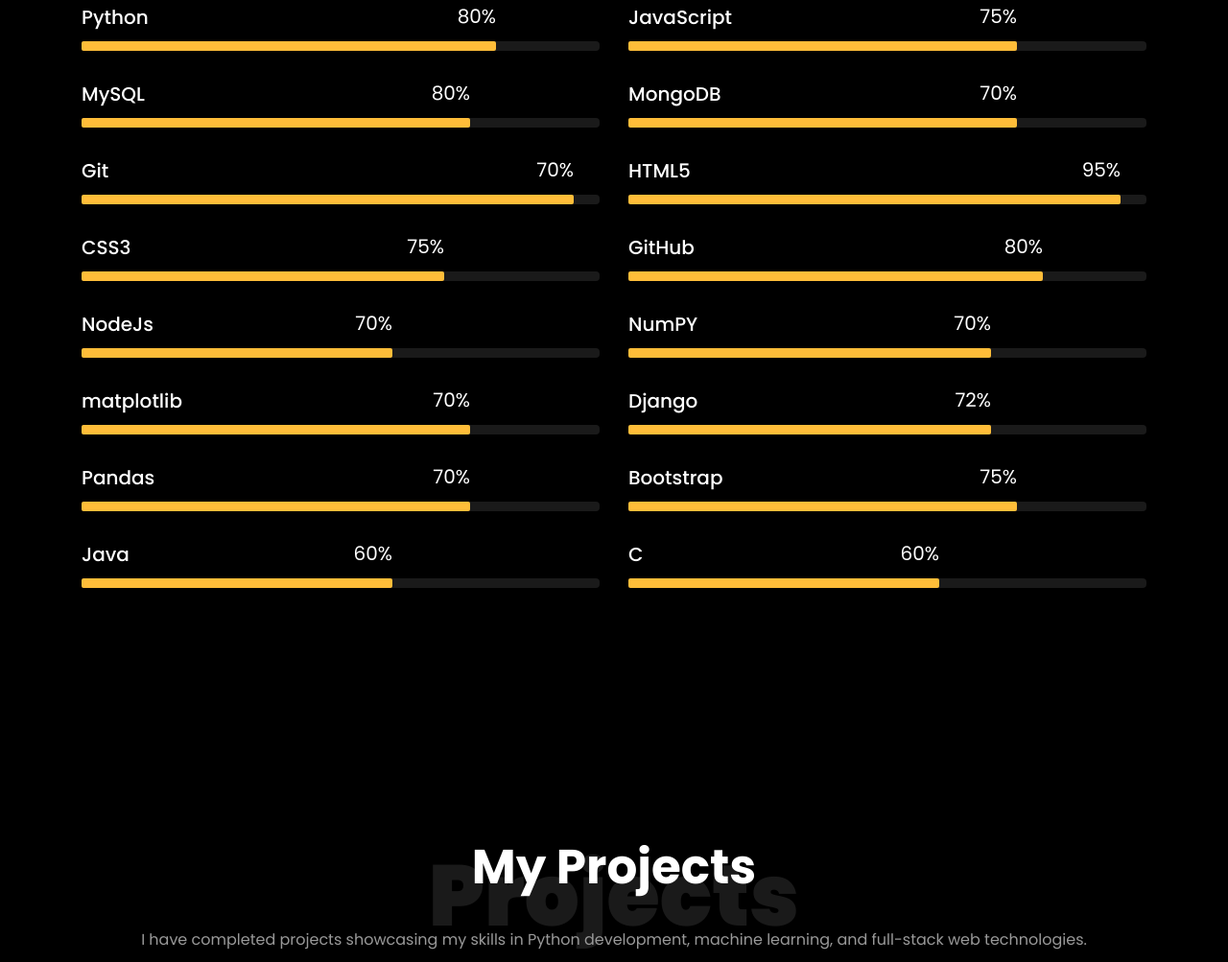
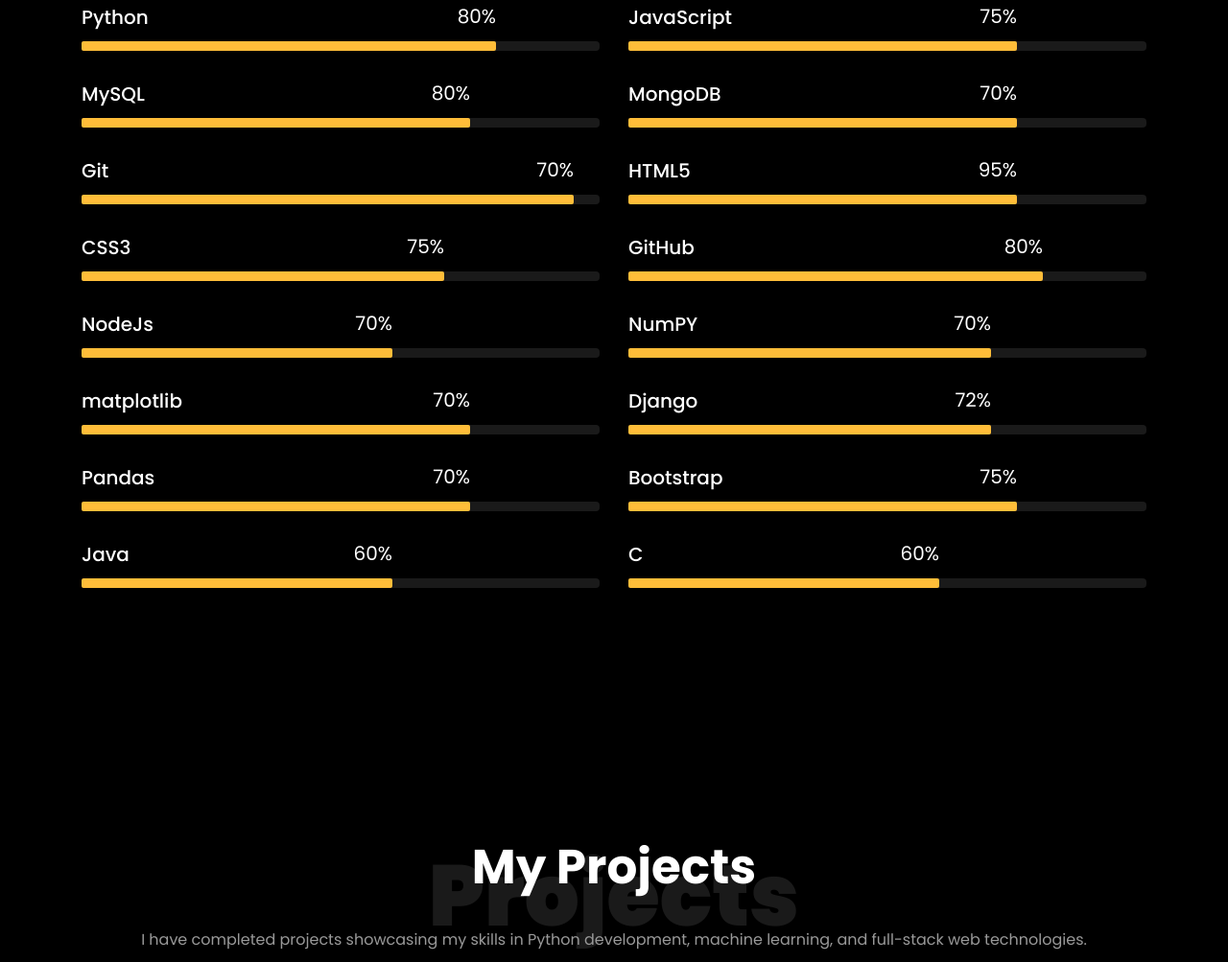
Before and after one commit to mistryvatsal22/my_portfolio, a plain HTML site: page index.html in a window 1280 px wide. Shown: the part 2834-3837 px from the top of the page at 96% size. Drawn offline with Linux system fonts and the light colour scheme; animation ran at ten frames a second; files whose address does not match are found by name.

Commit message:
Update index.html

```diff
--- a/index.html
+++ b/index.html
@@ -340,7 +340,7 @@
 							<h3>HTML5</h3>
 							<div class="progress">
 							 	<div class="progress-bar color-3" role="progressbar" aria-valuenow="95"
-							  	aria-valuemin="0" aria-valuemax="100" style="width:95%">
+							  	aria-valuemin="0" aria-valuemax="100" style="width:75%">
 							    <span>95%</span>
 							  	</div>
 							</div>
```
